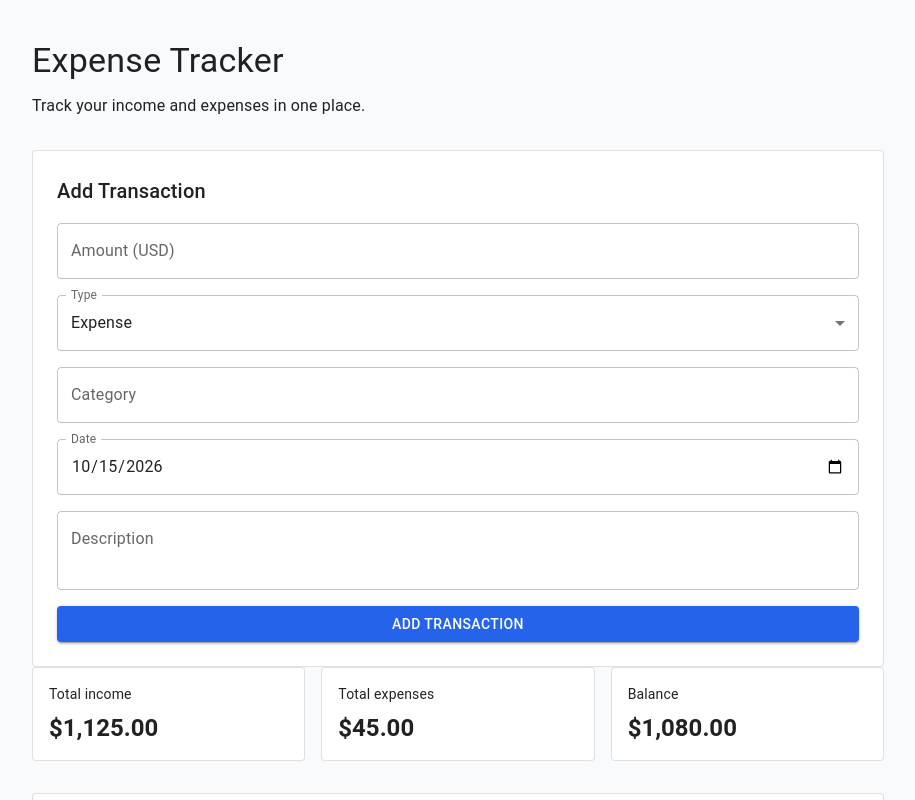
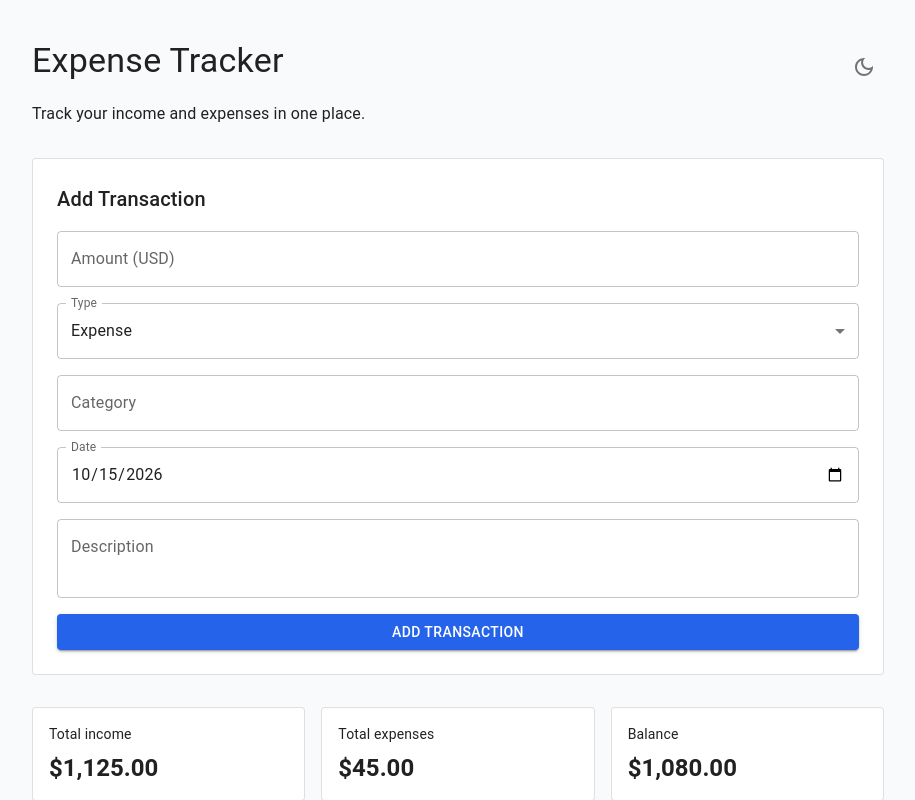
Before and after one commit to yanakarpovych/react-typescript-redux-toolkit-tanstack-query-material-ui, a React (Vite) app: page / in a window 1280 px wide. Shown: the top 800 px of the page, without its empty margins (182-1097 px from the left). Built offline with nearby package versions, Linux system fonts and the light colour scheme; data requests are answered from the project's data file.

Commit message:
feat: add theme switching with context

```diff
--- a/src/App.tsx
+++ b/src/App.tsx
@@ -19,6 +19,10 @@ import {
 } from "./api/transactions";
 import type { CreateTransactionData, Transaction } from "./types/transaction";
 import { useState } from "react";
+import { IconButton, Tooltip } from "@mui/material";
+import LightModeOutlinedIcon from "@mui/icons-material/LightModeOutlined";
+import DarkModeOutlinedIcon from "@mui/icons-material/DarkModeOutlined";
+import { useThemeMode } from "./context/ThemeContext";
 
 function App() {
   const queryClient = useQueryClient();
@@ -89,23 +93,47 @@ function App() {
     deleteMutation.mutate(id);
   };
 
+  const { mode, toggleTheme } = useThemeMode();
+
   return (
     <Container maxWidth="md">
       <Box component="main" sx={{ py: 5 }}>
+        <Box
+          sx={{
+            display: "flex",
+            alignItems: "center",
+            justifyContent: "space-between",
+            mb: 1,
+          }}
+        >
           <Typography variant="h4" component="h1" gutterBottom>
             Expense Tracker
           </Typography>
 
+          <Tooltip
+            title={`Switch to ${mode === "light" ? "dark" : "light"} mode`}
+          >
+            <IconButton onClick={toggleTheme} aria-label="Toggle color theme">
+              {mode === "light" ? (
+                <DarkModeOutlinedIcon />
+              ) : (
+                <LightModeOutlinedIcon />
+              )}
+            </IconButton>
+          </Tooltip>
+        </Box>
+
         <Typography color="text.secondary" sx={{ mb: 4 }}>
           Track your income and expenses in one place.
         </Typography>
-
+        <Box sx={{ mb: 4 }}>
           <TransactionForm
             onAddTransaction={handleAddTransaction}
             transactionToEdit={transactionToEdit}
             onUpdateTransaction={handleUpdateTransaction}
             onCancelEdit={handleCancelEdit}
           />
+        </Box>
 
         {isPending && <CircularProgress />}
 
--- /dev/null
+++ b/src/context/ThemeContext.tsx
@@ -0,0 +1,64 @@
+import { createContext, useContext, useMemo, useState } from "react";
+import type { ReactNode } from "react";
+import {
+  CssBaseline,
+  ThemeProvider as MuiThemeProvider,
+  createTheme,
+} from "@mui/material";
+
+type ThemeMode = "light" | "dark";
+
+interface ThemeContextValue {
+  mode: ThemeMode;
+  toggleTheme: () => void;
+}
+
+interface ThemeProviderProps {
+  children: ReactNode;
+}
+
+const ThemeContext = createContext<ThemeContextValue | undefined>(undefined);
+
+export function ThemeProvider({ children }: ThemeProviderProps) {
+  const [mode, setMode] = useState<ThemeMode>("light");
+
+  const toggleTheme = () => {
+    setMode((currentMode) => (currentMode === "light" ? "dark" : "light"));
+  };
+
+  const theme = useMemo(
+    () =>
+      createTheme({
+        palette: {
+          mode,
+          primary: {
+            main: "#2563eb",
+          },
+          background:
+            mode === "light" ? { default: "#f8fafc" } : { default: "#121212" },
+        },
+      }),
+    [mode],
+  );
+
+  const contextValue = useMemo(() => ({ mode, toggleTheme }), [mode]);
+
+  return (
+    <ThemeContext.Provider value={contextValue}>
+      <MuiThemeProvider theme={theme}>
+        <CssBaseline />
+        {children}
+      </MuiThemeProvider>
+    </ThemeContext.Provider>
+  );
+}
+
+export function useThemeMode() {
+  const context = useContext(ThemeContext);
+
+  if (context === undefined) {
+    throw new Error("useThemeMode must be used within ThemeProvider");
+  }
+
+  return context;
+}
--- a/src/main.tsx
+++ b/src/main.tsx
@@ -1,31 +1,17 @@
 import { StrictMode } from "react";
 import { createRoot } from "react-dom/client";
-import { CssBaseline, ThemeProvider, createTheme } from "@mui/material";
+import { QueryClient, QueryClientProvider } from "@tanstack/react-query";
 import App from "./App";
-import { QueryClient, QueryClientProvider } from "@tanstack/react-query";
-
-const theme = createTheme({
-  palette: {
-    mode: "light",
-    primary: {
-      main: "#2563eb",
-    },
-    background: {
-      default: "#f8fafc",
-    },
-  },
-});
+import { ThemeProvider } from "./context/ThemeContext";
 
 const queryClient = new QueryClient();
 
 createRoot(document.getElementById("root")!).render(
-  <QueryClientProvider client={queryClient}>
-    <StrictMode>
-      <ThemeProvider theme={theme}>
-        <CssBaseline />
+  <StrictMode>
+    <QueryClientProvider client={queryClient}>
+      <ThemeProvider>
         <App />
       </ThemeProvider>
-    </StrictMode>
-    ,
-  </QueryClientProvider>,
+    </QueryClientProvider>
+  </StrictMode>
 );
```
Lines whose indentation alone changed are shown as unchanged.
